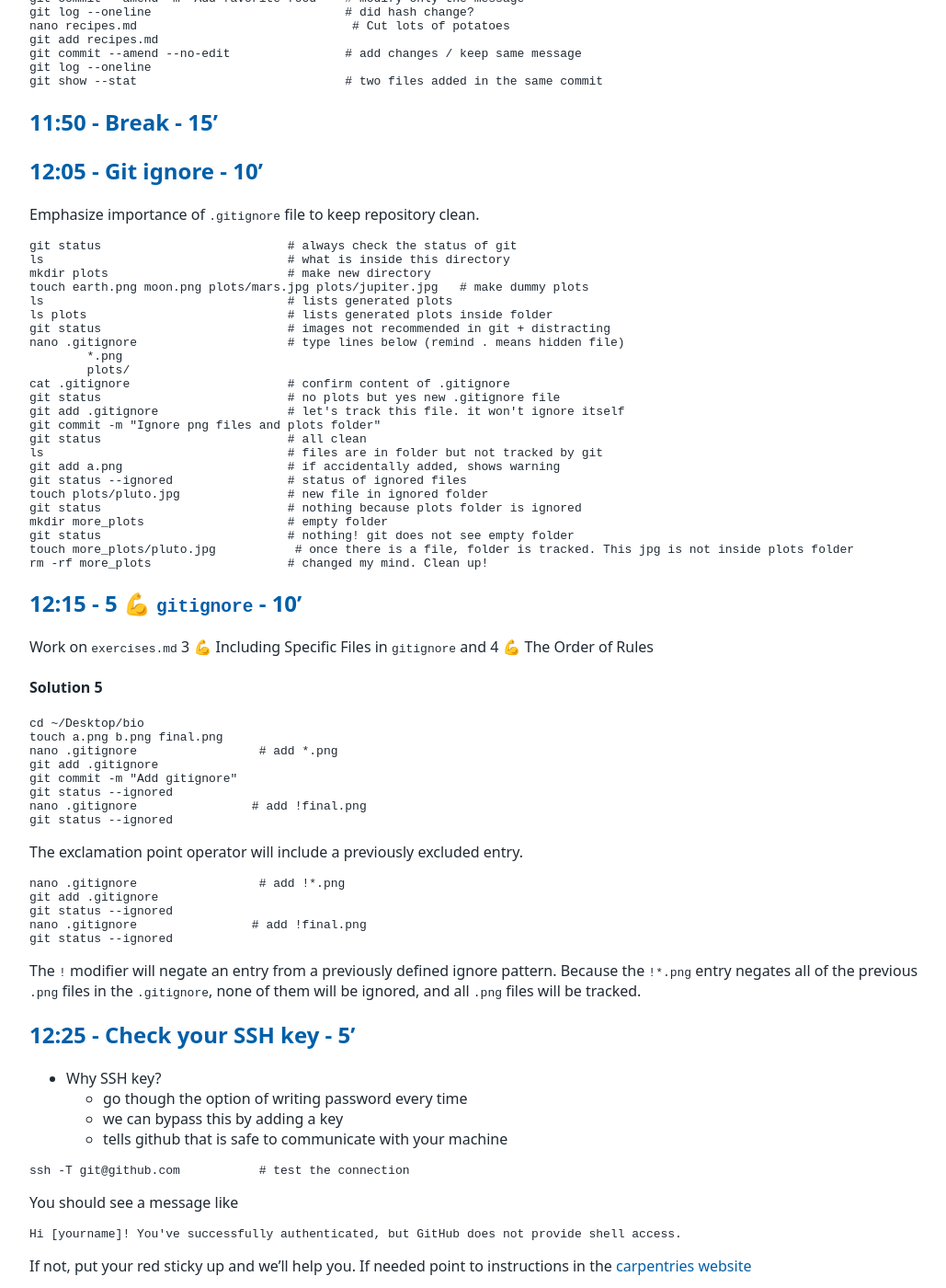
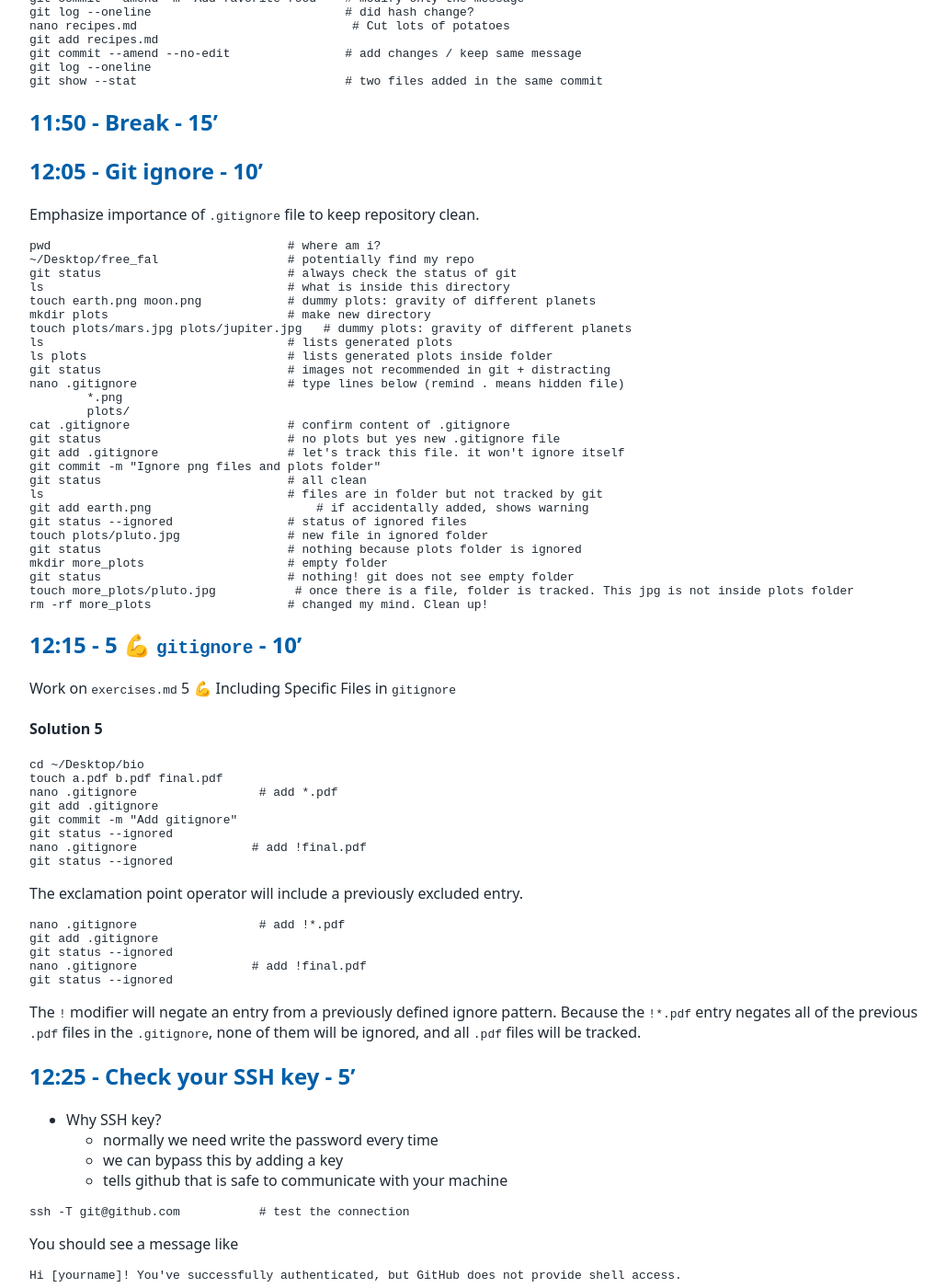
Before and after one commit to tu-delft-library/introduction_to_version_control_with_git, a Jekyll site: the page built from materials_for_trainers/lesson_plan.md, in a window 1280 px wide and 1400 px high, scrolled down 8391 px. Shown: the whole window at 92% size, without its empty margins (108-1137 px from the left). Built offline with Jekyll 4.4.1, drawn with Linux system fonts in a browser that asks for light colours; our own code applies the rules of GitHub Pages for plain Markdown files.

Commit message:
update to gitignore

````diff
--- a/materials_for_trainers/lesson_plan.md
+++ b/materials_for_trainers/lesson_plan.md
@@ -488,10 +488,13 @@ git show --stat                             # two files added in the same commit
 Emphasize importance of `.gitignore` file to keep repository clean.
 
 ```console
+pwd                                 # where am i?
+~/Desktop/free_fal                  # potentially find my repo
 git status                          # always check the status of git
 ls                                  # what is inside this directory
+touch earth.png moon.png            # dummy plots: gravity of different planets
 mkdir plots                         # make new directory
-touch earth.png moon.png plots/mars.jpg plots/jupiter.jpg   # make dummy plots
+touch plots/mars.jpg plots/jupiter.jpg   # dummy plots: gravity of different planets
 ls                                  # lists generated plots
 ls plots                            # lists generated plots inside folder
 git status                          # images not recommended in git + distracting
@@ -504,7 +507,7 @@ git add .gitignore                  # let's track this file. it won't ignore its
 git commit -m "Ignore png files and plots folder"
 git status                          # all clean
 ls                                  # files are in folder but not tracked by git
-git add a.png                       # if accidentally added, shows warning
+git add earth.png                       # if accidentally added, shows warning
 git status --ignored                # status of ignored files
 touch plots/pluto.jpg               # new file in ignored folder
 git status                          # nothing because plots folder is ignored
@@ -516,38 +519,36 @@ rm -rf more_plots                   # changed my mind. Clean up!
 
 ## 12:15 - 5 💪 `gitignore` - 10'
 
-Work on `exercises.md` 3 💪 Including Specific Files in `gitignore` and 4 💪 The Order of Rules
+Work on `exercises.md` 5 💪 Including Specific Files in `gitignore`
 
 #### Solution 5
 ```console
 cd ~/Desktop/bio
-touch a.png b.png final.png
-nano .gitignore                 # add *.png
+touch a.pdf b.pdf final.pdf
+nano .gitignore                 # add *.pdf
 git add .gitignore
 git commit -m "Add gitignore"
 git status --ignored
-nano .gitignore                # add !final.png
+nano .gitignore                # add !final.pdf
 git status --ignored
 ```
 The exclamation point operator will include a previously excluded entry.
 
-
 ```console
-nano .gitignore                 # add !*.png
+nano .gitignore                 # add !*.pdf
 git add .gitignore
 git status --ignored
-nano .gitignore                # add !final.png
+nano .gitignore                # add !final.pdf
 git status --ignored
 ```
 
-
-The `!` modifier will negate an entry from a previously defined ignore pattern. Because the `!*.png` entry negates all of the previous `.png` files in the `.gitignore`, none of them will be ignored, and all `.png` files will be tracked.
+The `!` modifier will negate an entry from a previously defined ignore pattern. Because the `!*.pdf` entry negates all of the previous `.pdf` files in the `.gitignore`, none of them will be ignored, and all `.pdf` files will be tracked.
 
 
 
 ## 12:25 - Check your SSH key - 5'
 - Why SSH key?
-    - go though the option of writing password every time
+    - normally we need write the password every time
     - we can bypass this by adding a key
     - tells github that is safe to communicate with your machine
 
````
